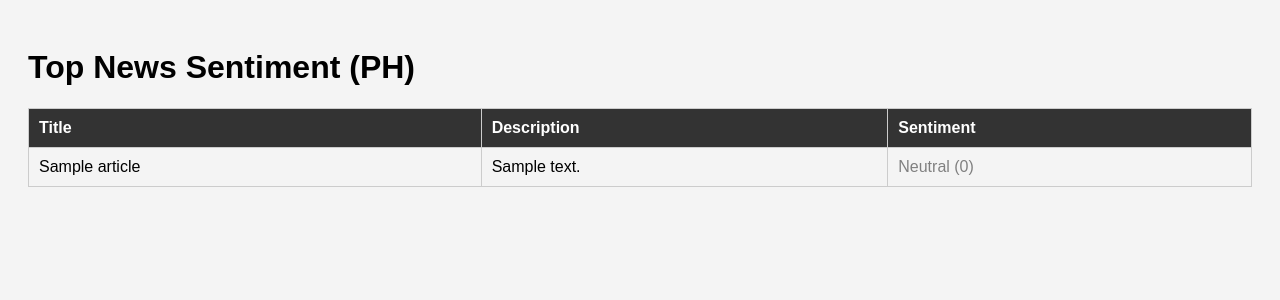
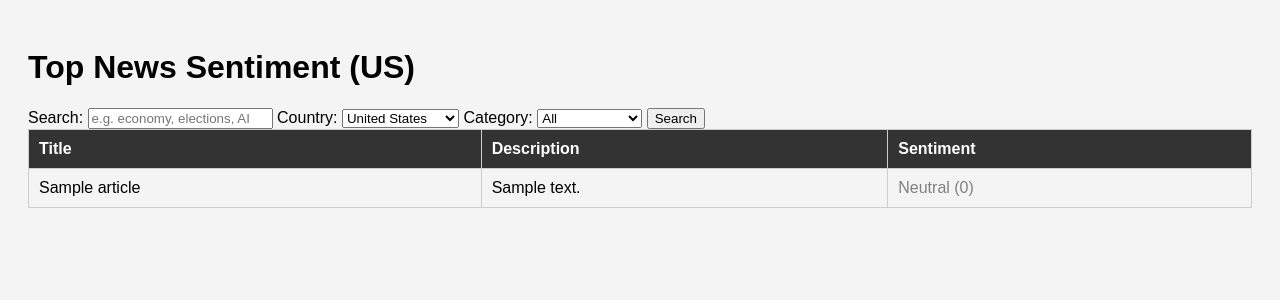
Before and after one commit to KyziaPi/sentiment-dashboard, a Flask app: template templates/index.html in a window 1280 px wide. Shown: the top 300 px of the page. Run offline with Flask 3, Linux system fonts and the light colour scheme; the template is opened without the code that fills it: most values are stand-ins (such as "Sample title", 1, 10 or a date in 2020).

Commit message:
Add UI filters for news search

```diff
--- a/templates/index.html
+++ b/templates/index.html
@@ -14,7 +14,46 @@
     </style>
 </head>
 <body>
-    <h1>Top News Sentiment (PH)</h1>
+    <h1>Top News Sentiment ({{ request.args.get('country', 'us').upper() }})</h1>
+
+<!-- UI UPDATE -->
+<form method="GET" action="/">
+    <label for="q">Search:</label>
+    <input
+        type="text"
+        id="q"
+        name="q"
+        placeholder="e.g. economy, elections, AI"
+        value="{{ request.args.get('q', '') }}"
+    >
+
+    <label for="country">Country:</label>
+    <select id="country" name="country">
+        <option value="us">United States</option>
+        <option value="ph">Philippines</option>
+        <option value="gb">United Kingdom</option>
+        <option value="au">Australia</option>
+        <option value="ca">Canada</option>
+        <option value="jp">Japan</option>
+        <option value="de">Germany</option>
+    </select>
+
+    <label for="category">Category:</label>
+    <select id="category" name="category">
+        <option value="">All</option>
+        <option value="business">Business</option>
+        <option value="entertainment">Entertainment</option>
+        <option value="general">General</option>
+        <option value="health">Health</option>
+        <option value="science">Science</option>
+        <option value="sports">Sports</option>
+        <option value="technology">Technology</option>
+    </select>
+
+    <button type="submit">Search</button>
+</form>
+
+    <!-- NEWS RESULT TABLE -->
     <table>
         <tr>
             <th>Title</th>
```
